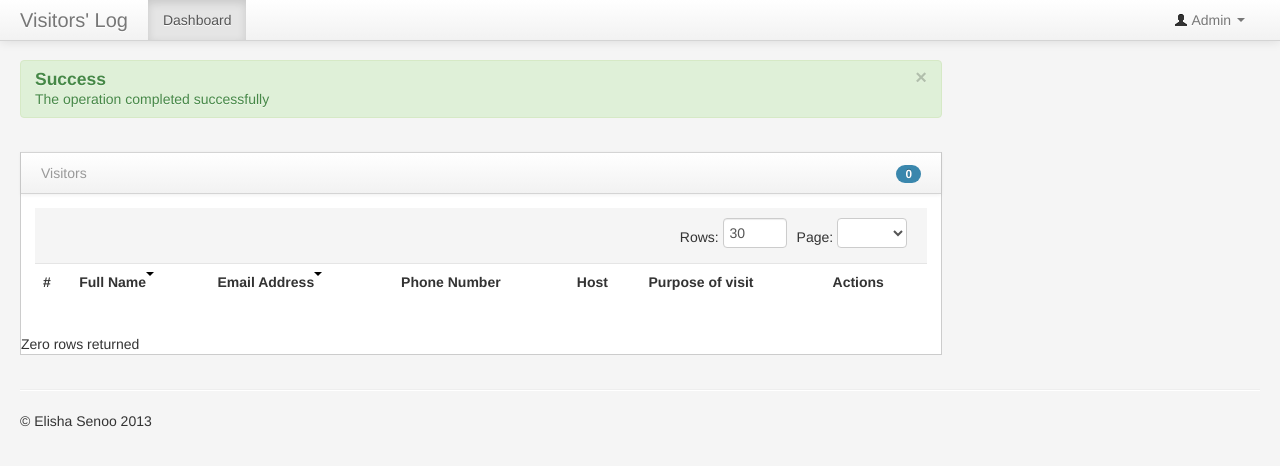
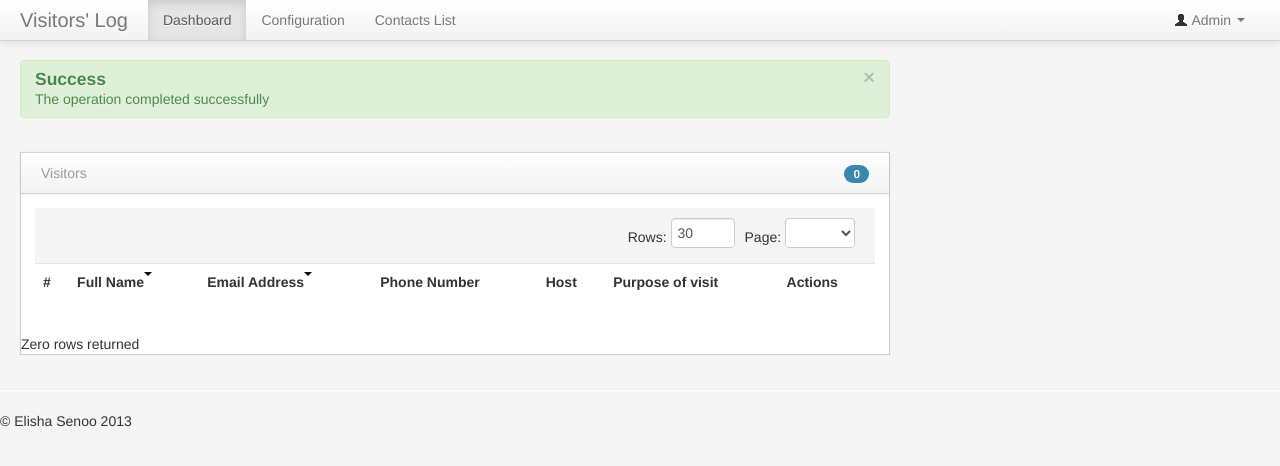
Before and after one commit to eliks/vislog, a PHP site: page /mest/dashboard/index.php in a window 1280 px wide. Shown: the top 466 px of the page. Run offline with PHP 8.4, Linux system fonts and the light colour scheme; data that the repository does not hold is empty.

Commit message:
incomplete version yet to merge heroku version

```diff
--- a/dashboard/assets/custom.js
+++ b/dashboard/assets/custom.js
@@ -38,3 +38,20 @@ function get_visitors(sort_by){
 	  xmlhttp.open("GET","../assets/php/get_visitors.php?page_num="+page_num+"&num_of_rows="+num_of_rows+"&sort_by="+sort_by,true);
 	  xmlhttp.send();
 }
+
+
+function mainMenuToggle(tab){
+
+	//deactivate all tabs
+	$('#mainMenu.nav li').attr('class', '');
+
+	//hide all pages
+	$('.tabPage').hide();
+
+	//show selected page
+	$('#'+tab+'Page').show();
+
+	//activate clicked tab
+	$('#mainMenu.nav li#'+tab).attr('class','active');
+
+}
--- a/dashboard/index.php
+++ b/dashboard/index.php
@@ -43,9 +43,15 @@
                                 </ul>
                             </li>
                         </ul>
-                        <ul class="nav">
-                            <li class="active">
-                                <a href="#">Dashboard</a>
+                        <ul id="mainMenu" class="nav">
+                            <li id="mmDash" class="active" onclick="mainMenuToggle('mmDash');">
+                                <a href="#Dashboard">Dashboard</a>
+                            </li>
+                            <li id="mmConf" class="" onclick="mainMenuToggle('mmConf');">
+                                <a href="#Configuration">Configuration</a>
+                            </li>
+                            <li id="mmCont" class="" onclick="mainMenuToggle('mmCont');">
+                                <a href="#Contacts">Contacts List</a>
                             </li>
                         </ul>
                     </div>
@@ -53,8 +59,8 @@
                 </div>
             </div>
         </div>
-        <div class="container-fluid">
-            <div class="row-fluid">
+        <div id="mmDashPage" class="tabPage container-fluid">
+
 
                 <!--/span-->
                 <div class="span9" id="content">
@@ -110,7 +116,15 @@
                     </div>
                 </div>
             </div>
-            <hr>
+            <div id="mmConfPage" class="tabPage container-fluid">
+            	conf page
+            	hosts crud
+            	form setup
+            </div>
+            <div id="mmContPage" class="tabPage container-fluid">
+            	cont page
+            </div>
+            <hr />
             <footer>
                 <p>&copy; Elisha Senoo 2013</p>
             </footer>
@@ -121,6 +135,12 @@
         <script src="vendors/easypiechart/jquery.easy-pie-chart.js"></script>
         <script src="assets/scripts.js"></script>
         <script>
+        //required for proper functioning of menu tabs
+        //hide all pages
+		$('.tabPage').hide();
+		//show dashboard page
+		$('#mmDashPage').show();
+
         $(function() {
             // Easy pie charts
             $('.chart').easyPieChart({animate: 1000});
```
